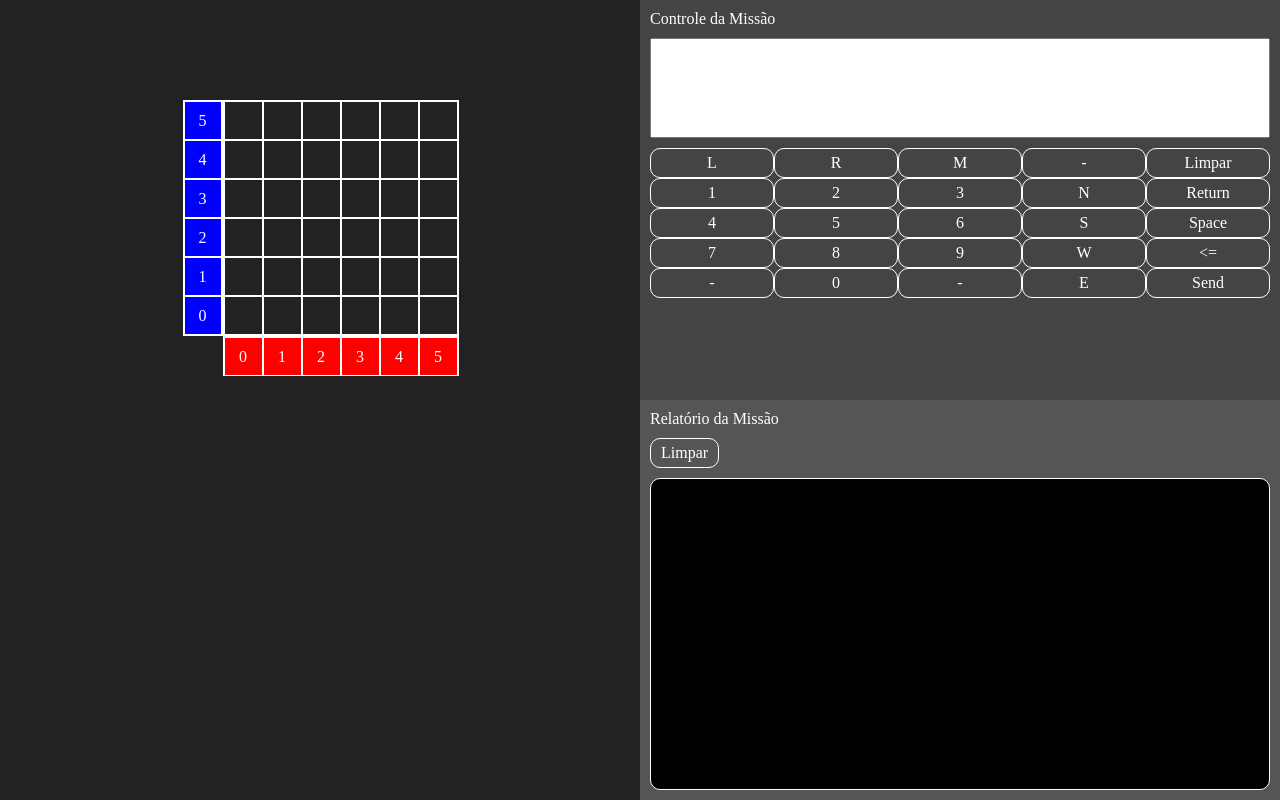
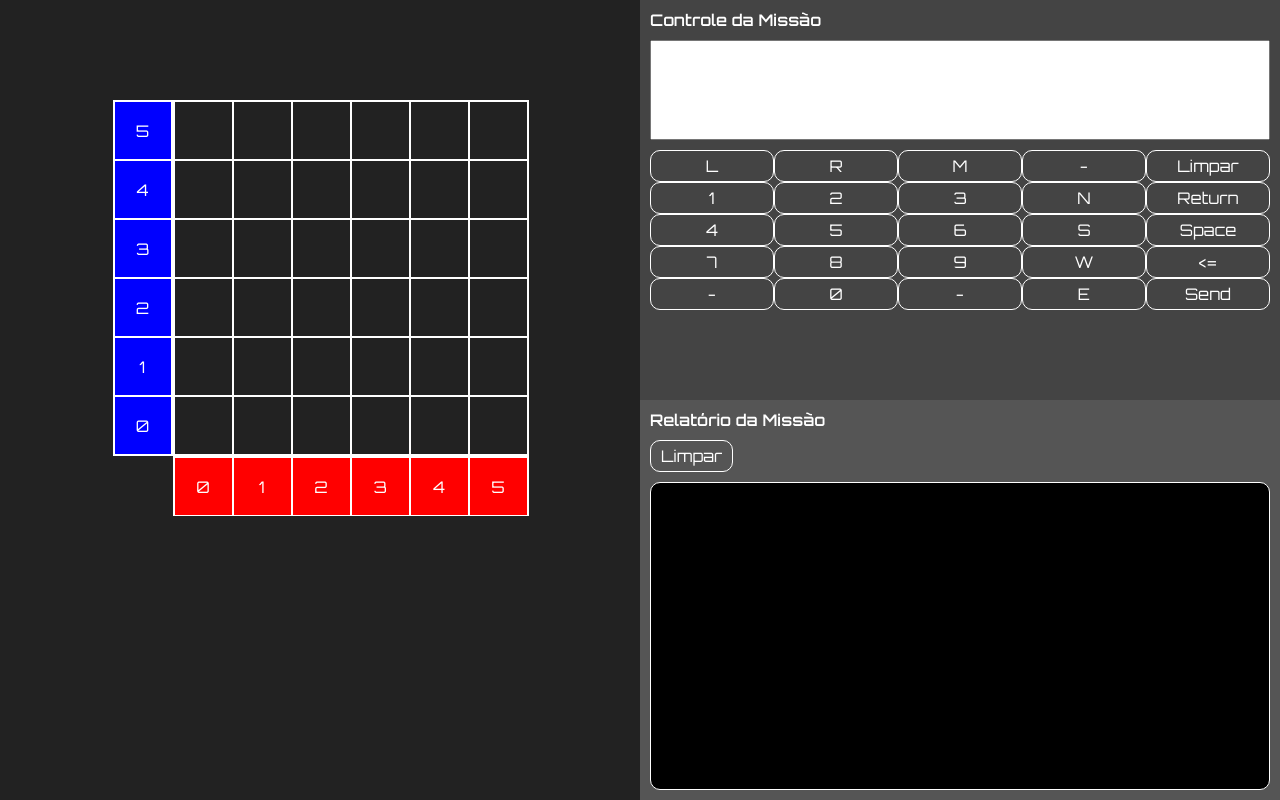
Before and after one commit to Daniel-Henrique-De-Souza/Explorando-Marte-Niuco, a SvelteKit app: page / in a window 1280 px wide. Built offline with nearby package versions, Linux system fonts and the light colour scheme.

Commit message:
Adicionado fonte estilizada

```diff
--- a/src/app.css
+++ b/src/app.css
@@ -1,14 +1,26 @@
+@import url('https://fonts.googleapis.com/css2?family=Orbitron:wght@400..900&display=swap');
+
 :root {
-        --cell-size: 40px;
+    --cell-size: 60px;
 }
 
 * {
     margin: 0;
     padding: 0;
     box-sizing: border-box;
+    font-family: "Orbitron", sans-serif;
 }
 
 body {
     background: black;
     color: white;
 }
+
+.title {
+    font-weight: 600;
+}
+
+::selection {
+    background: white;
+    color: black;
+}
```
Lines whose indentation alone changed are shown as unchanged.
